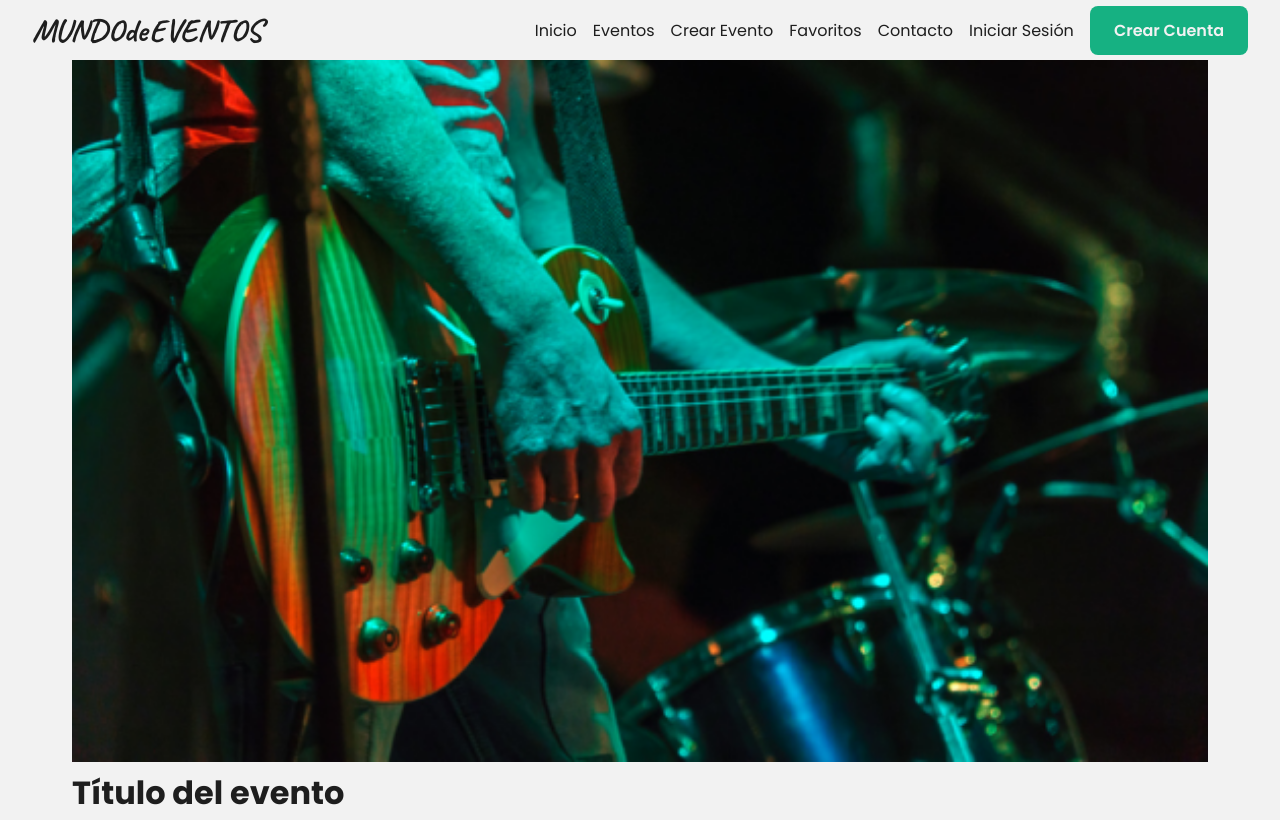
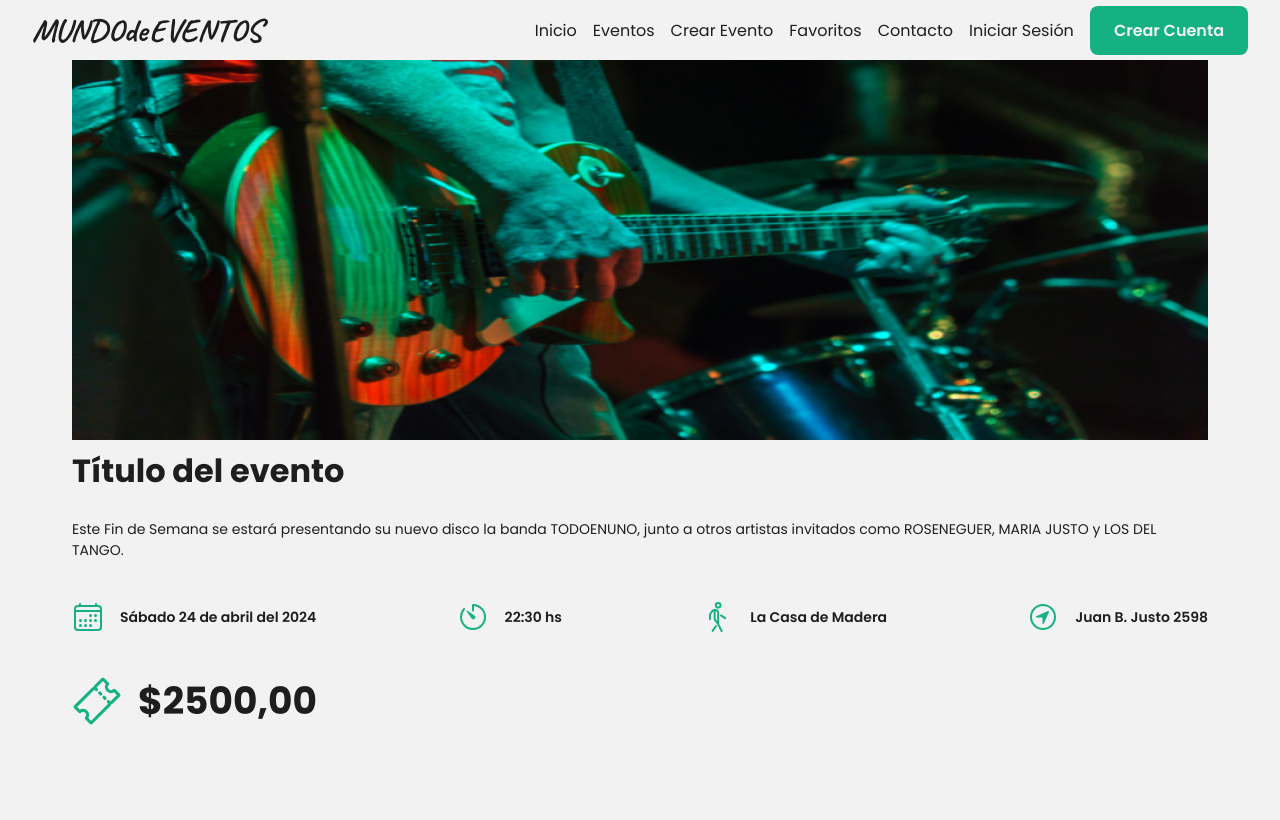
Before and after one commit to EzePacheco/Trabajo-Practico-CaC, a plain HTML site: page pages/event.html in a window 1280 px wide. Shown: the top 820 px of the page. Drawn offline with nearby package versions, Linux system fonts and the light colour scheme.

Commit message:
Se mejoraron estilos y se acomodo la imagen de events.html

```diff
--- a/pages/event.html
+++ b/pages/event.html
@@ -20,6 +20,7 @@
   <title>Mundo de Eventos</title>
   <title>Mundo de eventos - Mi evento</title>
 </head>
+
 <body>
   <header class="container">
     <!-- Navigation Desktop -->
@@ -47,11 +48,12 @@
   <!-- --------------------- -->
   <main class="container">
     <section class="section">
-      <img src="/assets/img/event_01.png" alt="" class="event-img my-events.img">
+      <img src="/assets/img/event_01.png" alt="" class="event-img my-eventsimg">
       <div class="event-content">
         <div class="event-text">
           <h2>Título del evento</h2>
-          <p>Este Fin de Semana se estará presentando su nuevo disco la banda TODOENUNO, junto a otros artistas invitados como ROSENEGUER, MARIA JUSTO y LOS DEL TANGO.</p>
+          <p class="summaryEvent">Este Fin de Semana se estará presentando su nuevo disco la banda TODOENUNO, junto a otros artistas
+            invitados como ROSENEGUER, MARIA JUSTO y LOS DEL TANGO.</p>
         </div>
         <div class="event-info">
           <div><ion-icon name="calendar-outline"></ion-icon><span>Sábado 24 de abril del 2024</span></div>
@@ -60,7 +62,9 @@
           <div><ion-icon name="navigate-circle-outline"></ion-icon><span>Juan B. Justo 2598</span></div>
         </div>
         <div class="event-info">
-          <div class="event-price"><ion-icon name="ticket-outline"></ion-icon> <h2>$2500,00</h2></div>
+          <div class="event-price"><ion-icon name="ticket-outline"></ion-icon>
+            <h2>$2500,00</h2>
+          </div>
         </div>
       </div>
     </section>
@@ -71,4 +75,5 @@
 
 </body>
 <footer></footer>
+
 </html>
--- a/style.css
+++ b/style.css
@@ -394,18 +394,29 @@ nav .navbar-menu li:last-of-type a:hover,
   color: #16b182;
 }
 
+.event-info span {
+  font-weight: 600;
+}
+
 .event-price{
   font-size: 25px;
-  margin-top: 20px;
+  margin-top: 40px;
 }
 
 .event-price ion-icon{
   font-size: 50px;
 }
 
-.my-events.img{
-  width:1296px;
+.my-eventsimg{
+  height: 55vh;
 }
+
+.summaryEvent{
+  font-size: 14px;
+  font-weight: 400;
+  margin-bottom: 40px;
+}
+
 /* Weekly Event - end */
 
 /* Event cards List - start */
```
Lines whose indentation alone changed are shown as unchanged.
